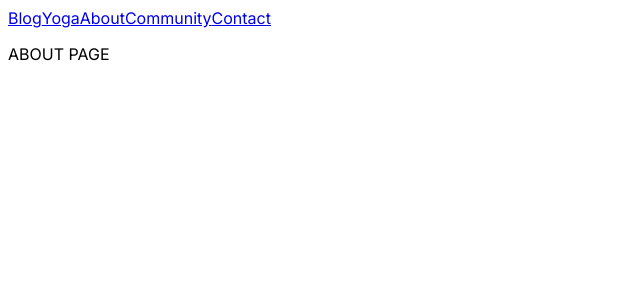
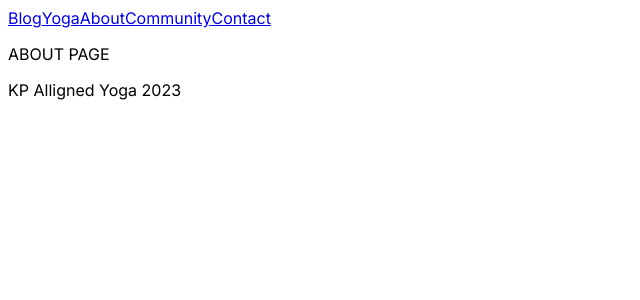
Before and after one commit to dweverson/kp-alligned-yoga, a Next.js app: page /about in a window 1280 px wide. Shown: the top 300 px of the page, without its empty margins (0-640 px from the left). Built offline with nearby package versions, Linux system fonts and the light colour scheme.

Commit message:
create footer component, add to layout

```diff
--- /dev/null
+++ b/components/Footer.tsx
@@ -0,0 +1,7 @@
+export default function Footer() {
+  return (
+    <footer>
+      <p>KP Alligned Yoga 2023</p>
+    </footer>
+  );
+}
--- a/src/app/layout.tsx
+++ b/src/app/layout.tsx
@@ -1,3 +1,4 @@
+import Footer from '../../components/Footer'
 import Nav from '../../components/Nav'
 import './globals.css'
 import { Inter } from 'next/font/google'
@@ -19,6 +20,7 @@ export default function RootLayout({
       <body className={inter.className}>
         <Nav />
         {children}
+        <Footer />
         </body>
     </html>
   )
```
